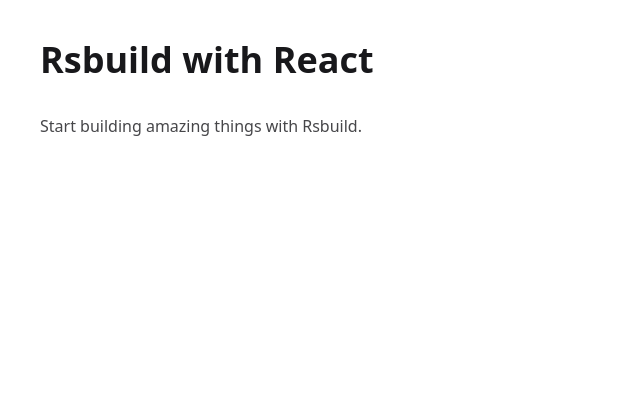
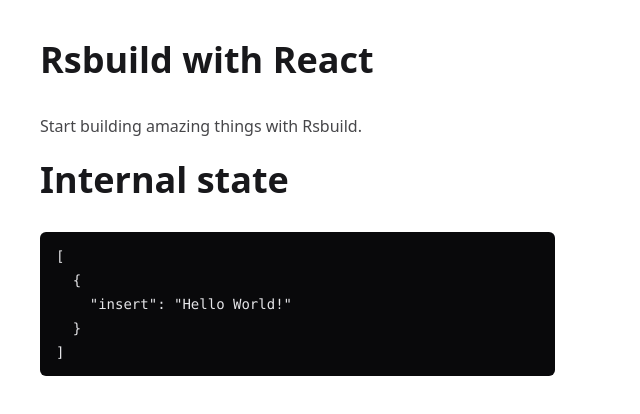
Before and after one commit to kulla/2025-05-18-richtext-editing-with-yjs-text-type, a React app: page / in a window 1280 px wide. Shown: the top 414 px of the page, without its empty margins (0-640 px from the left). Built offline with nearby package versions, Linux system fonts and the light colour scheme; the HTML template or start-up script is replaced by a standard one.

Commit message:
feat: Add yjs store for text

```diff
--- a/package.json
+++ b/package.json
@@ -12,8 +12,10 @@
     "preview": "rsbuild preview"
   },
   "dependencies": {
+    "lodash": "^4.17.21",
     "react": "^19.1.0",
-    "react-dom": "^19.1.0"
+    "react-dom": "^19.1.0",
+    "yjs": "^13.6.27"
   },
   "devDependencies": {
     "@biomejs/biome": "^1.9.4",
@@ -21,6 +23,7 @@
     "@rsbuild/plugin-react": "^1.3.1",
     "@tailwindcss/postcss": "^4.1.7",
     "@tailwindcss/typography": "^0.5.16",
+    "@types/lodash": "^4.17.16",
     "@types/react": "^19.1.4",
     "@types/react-dom": "^19.1.5",
     "daisyui": "^5.0.35",
--- a/src/App.tsx
+++ b/src/App.tsx
@@ -1,10 +1,42 @@
+import * as Y from 'yjs'
 import './App.css'
+import { useRef, useSyncExternalStore } from 'react'
+import { isEqual } from 'lodash'
+
+const ydoc = new Y.Doc()
+const ytext = ydoc.getText('text')
+
+// Insert some initial text
+ytext.insert(0, 'Hello World!')
 
 export default function App() {
+  const previousText = useRef(null)
+  const text = useSyncExternalStore(
+    (callback) => {
+      ytext.observe(callback)
+
+      return () => {
+        ytext.unobserve(callback)
+      }
+    },
+    () => {
+      const text = ytext.toDelta()
+
+      if (isEqual(previousText.current, text)) {
+        return previousText.current
+      }
+
+      previousText.current = text
+      return text
+    },
+  )
+
   return (
     <main className="prose p-10">
       <h1>Rsbuild with React</h1>
       <p>Start building amazing things with Rsbuild.</p>
+      <h1 className="mt-5">Internal state</h1>
+      <pre>{JSON.stringify(text, null, 2)}</pre>
     </main>
   )
 }
```
Also changed, not shown: 1 other file (tests, documents, lock files or other folders).
